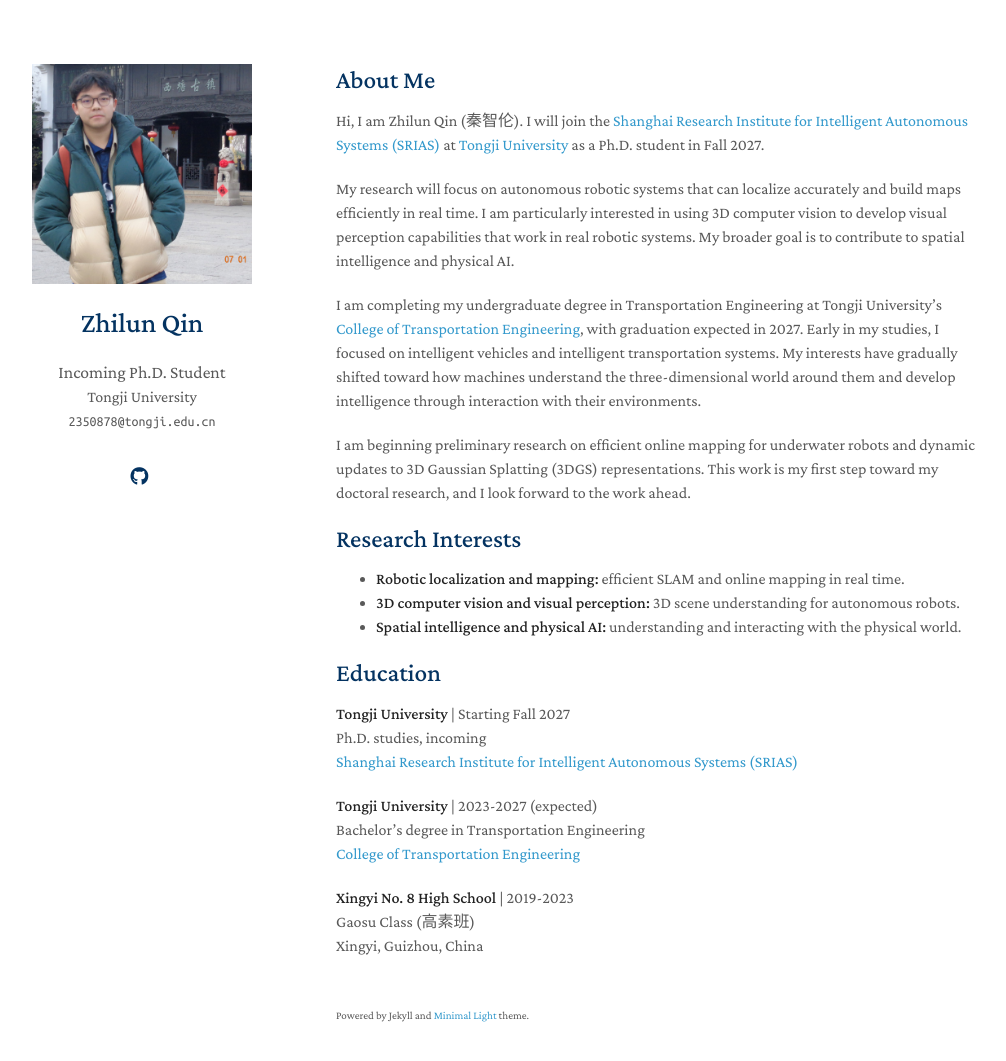
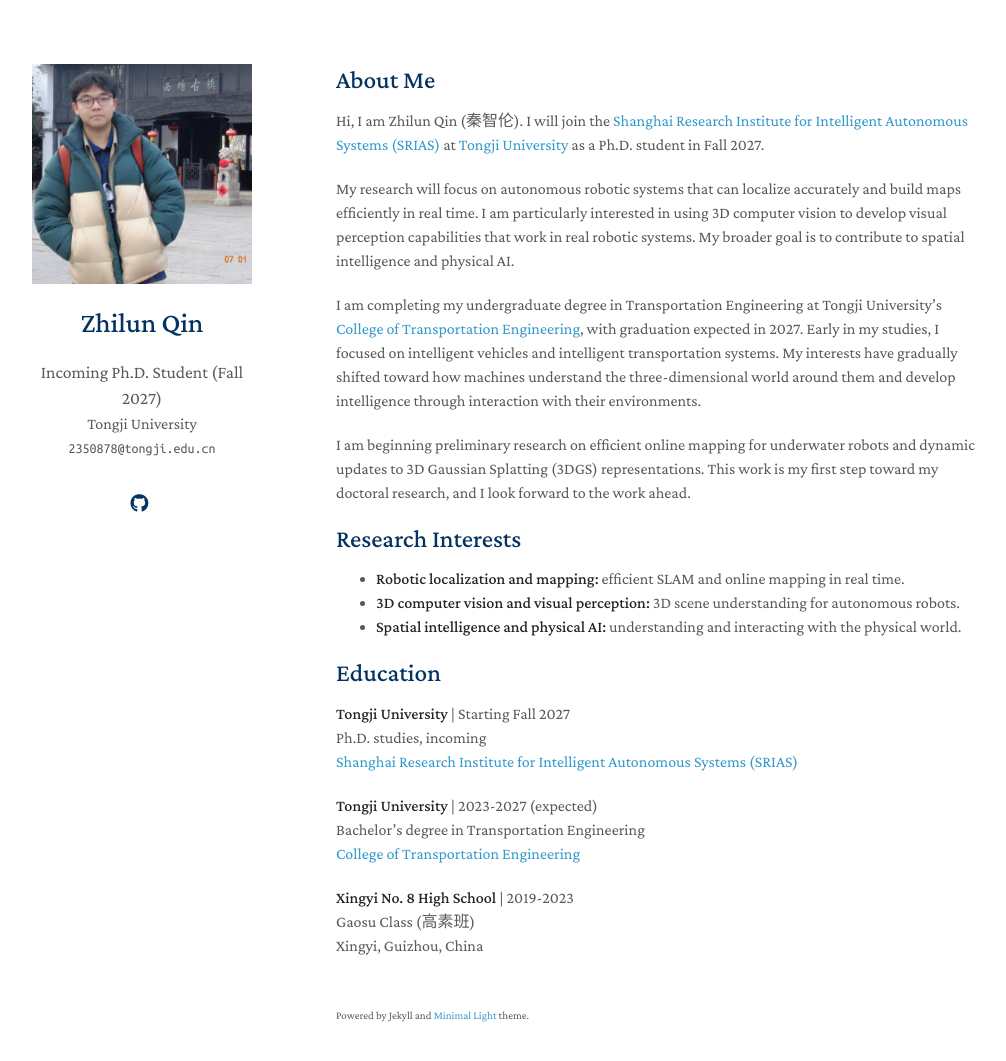
Before and after one commit to Zhilqin/zhilqin.github.io, a Jekyll site: the page built from index.md, in a window 1280 px wide and 1096 px high. Shown: the top 1061 px of the window, without its empty margins (134-1140 px from the left). Built offline with Jekyll 4.4.1, drawn with Linux system fonts in a browser that asks for light colours; a style sheet for code colours, icons or effects is not loaded; our own code applies the rules of GitHub Pages for plain Markdown files; part of the change alters nothing that is shown.

Commit message:
Revise personal information and SEO metadata
Updated position and affiliation details, and refined SEO keywords and description.

```diff
--- a/_config.yml
+++ b/_config.yml
@@ -1,13 +1,14 @@
 # Basic Information
 title: Zhilun Qin
-position: Incoming Ph.D. Student
+position: Incoming Ph.D. Student (Fall 2027)
 affiliation: Tongji University
+affiliation_link: https://www.tongji.edu.cn/
 email: 2350878@tongji.edu.cn
 
 # Search Engine Optimization (SEO)
 # The following information is used to improve the website traffic from search engines, e.g., Google.
-keywords: Zhilun Qin, artificial intelligence, robotics, Tongji University
-description:  "Zhilun Qin's personal academic website. Incoming Ph.D. student at Tongji University interested in artificial intelligence and robotics."
+keywords: Zhilun Qin, robotics, SLAM, 3D computer vision, 3D Gaussian Splatting, underwater robotics, spatial intelligence
+description: "Zhilun Qin's academic homepage. Incoming Ph.D. student at Tongji University, starting Fall 2027, interested in robotic localization, online mapping, and 3D visual perception."
 canonical: https://zhilqin.github.io/
 
 # Links
```
